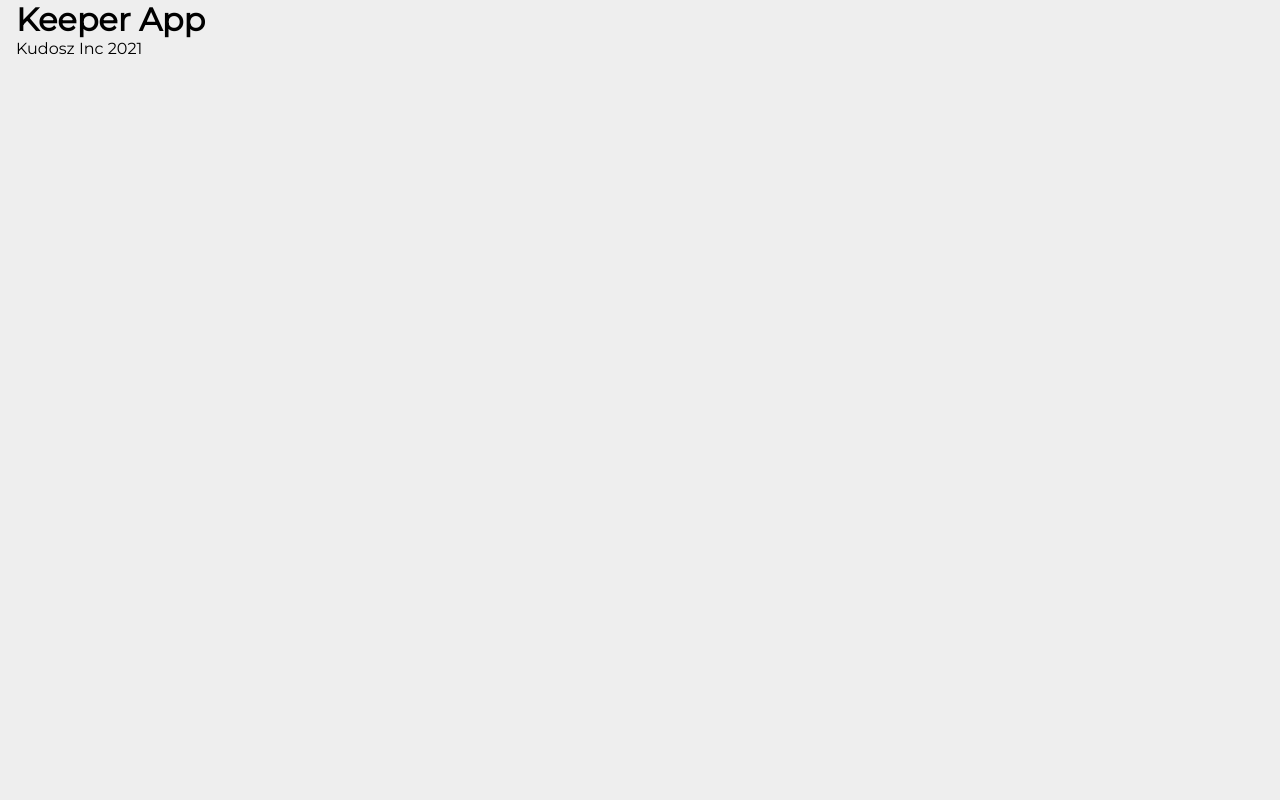
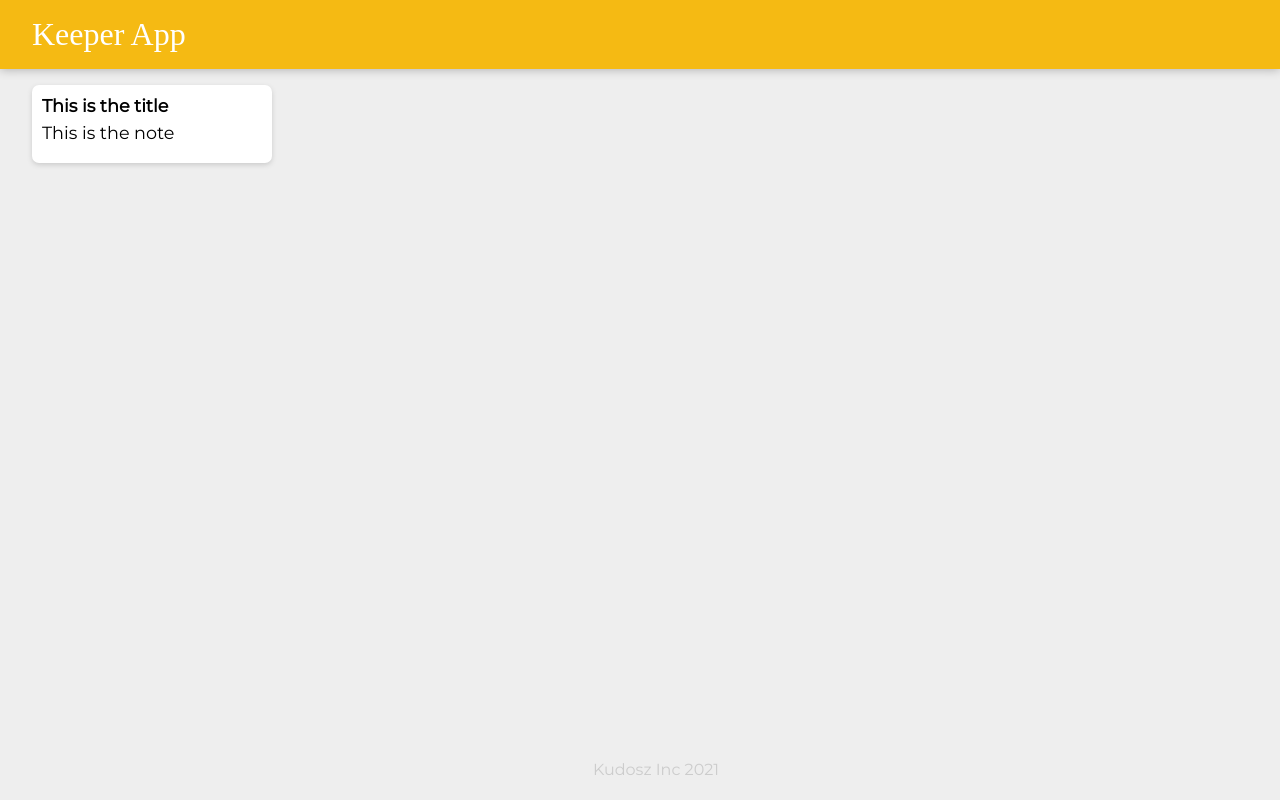
Before and after one commit to Asadhjafri/keeperapp, a React (Create React App) app: page / in a window 1280 px wide. Built offline with nearby package versions, Linux system fonts and the light colour scheme; a web font is replaced by a local one.

Commit message:
add styles to components and added a note component.

```diff
--- a/src/components/App.jsx
+++ b/src/components/App.jsx
@@ -1,12 +1,15 @@
 import React from "react";
 import Header from "./Header"
 import Footer from "./Footer"
+import Note from "./Note"
 
 function App() {
     return (
       <div>
         <Header />
+        <Note />
         <Footer />
+
       </div>
     );
   }
--- a/src/components/Footer.jsx
+++ b/src/components/Footer.jsx
@@ -1,7 +1,7 @@
 import React from "react"
 
 function Footer(){
-     return <p>Kudosz Inc {(new Date().getFullYear())}</p>
+     return <footer><p>Kudosz Inc {(new Date().getFullYear())}</p></footer>
 };
 
 export default Footer;
--- a/src/components/Header.jsx
+++ b/src/components/Header.jsx
@@ -1,7 +1,7 @@
 import React from "react";
 
 function Header(){
-    return <h1>Keeper App</h1>
+    return <header> <h1>Keeper App</h1></header>
 };
 
 export default Header;
--- /dev/null
+++ b/src/components/Note.jsx
@@ -0,0 +1,10 @@
+import React from "react";
+
+function Note(){
+    return <div className="note">
+        <h1>This is the title</h1>
+        <p>This is the note</p>
+    </div>
+};
+
+export default Note
```
